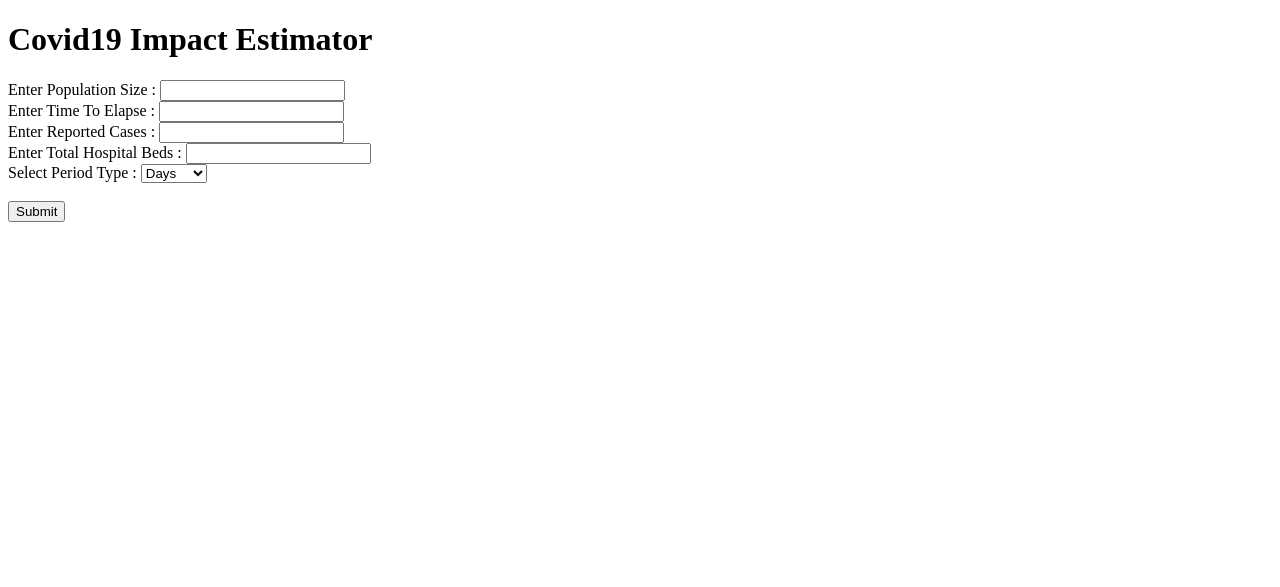
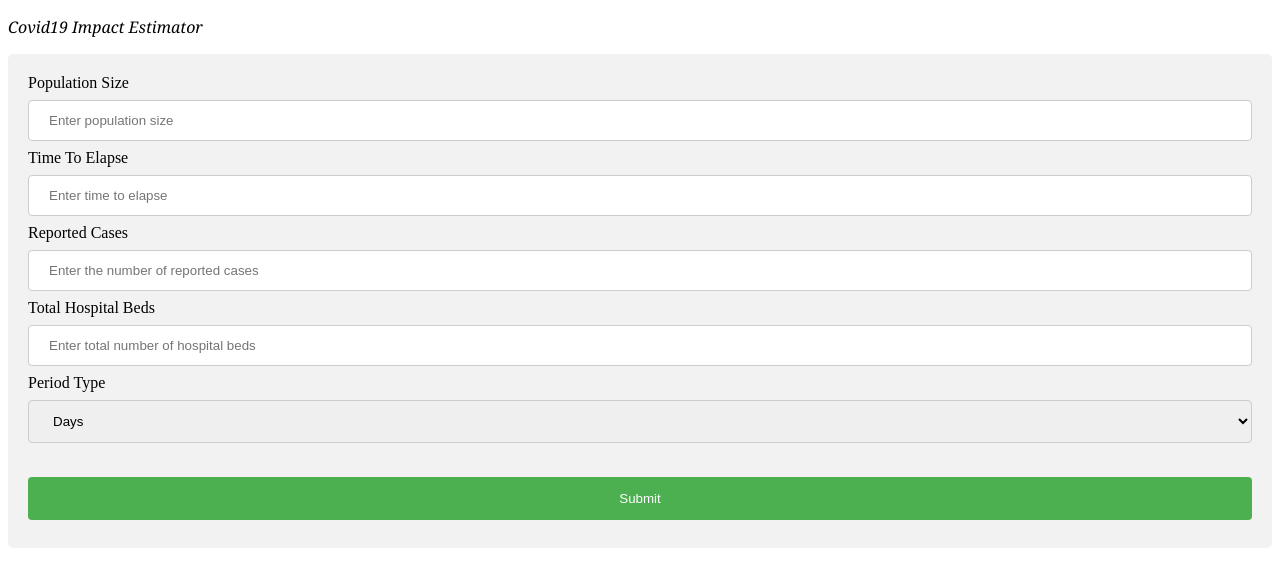
Before and after one commit to Numbrosapien/django_local_library, a Django app: page / in a window 1280 px wide. Shown: the top 587 px of the page. Run offline with Django 3.2, Linux system fonts and the light colour scheme.

Commit message:
'Update'

```diff
--- a/templates/base.html
+++ b/templates/base.html
@@ -2,8 +2,41 @@
 <html lang="en">
 <head>
     <meta charset="UTF-8">
-    <title>Covid19 Estimator</title>
+
+    <title >Covid19 Estimator</title>
 </head>
+<style>
+input[type=text], select {
+  width: 100%;
+  padding: 12px 20px;
+  margin: 8px 0;
+  display: inline-block;
+  border: 1px solid #ccc;
+  border-radius: 4px;
+  box-sizing: border-box;
+}
+
+input[type=submit] {
+  width: 100%;
+  background-color: #4CAF50;
+  color: white;
+  padding: 14px 20px;
+  margin: 8px 0;
+  border: none;
+  border-radius: 4px;
+  cursor: pointer;
+}
+
+input[type=submit]:hover {
+  background-color: #45a049;
+}
+
+div {
+  border-radius: 5px;
+  background-color: #f2f2f2;
+  padding: 20px;
+}
+</style>
 <body>
     {% block content%}
 
--- a/templates/home.html
+++ b/templates/home.html
@@ -1,18 +1,22 @@
 {% extends 'base.html' %}
 
 {% block content %}
-<h1>Covid19 Impact Estimator</h1>
+<p style = "font-family:georgia,garamond,serif;font-size:16px;font-style:italic;">
+    Covid19 Impact Estimator
+</p>
 
-<form action="estimate">
-    <label for="data-population">Enter Population Size : </label>
-    <input type="text" name="data-population" id="data-population"><br>
-    <label for="data-time-to-elapse">Enter Time To Elapse : </label>
-    <input type="text" name="data-time-to-elapse" id="data-time-to-elapse"><br>
-    <label for="data-reported-cases">Enter Reported Cases : </label>
-    <input type="text" name="data-reported-cases" id="data-reported-cases"><br>
-    <label for="data-total-hospital-beds">Enter Total Hospital Beds : </label>
-    <input type="text" name="data-total-hospital-beds" id="data-total-hospital-beds"><br>
-    <label for="data-period-type">Select Period Type : </label>
+
+<div>
+  <form action="estimate">
+    <label for="data-population">Population Size </label>
+    <input type="text" name="data-population" id="data-population" placeholder="Enter population size"><br>
+    <label for="data-time-to-elapse">Time To Elapse </label>
+    <input type="text" name="data-time-to-elapse" id="data-time-to-elapse" placeholder="Enter time to elapse"><br>
+    <label for="data-reported-cases">Reported Cases </label>
+    <input type="text" name="data-reported-cases" id="data-reported-cases" placeholder="Enter the number of reported cases"><br>
+    <label for="data-total-hospital-beds">Total Hospital Beds </label>
+    <input type="text" name="data-total-hospital-beds" id="data-total-hospital-beds" placeholder="Enter total number of hospital beds"><br>
+    <label for="data-period-type">Period Type </label>
     <select name="data-period-type" id="data-period-type">
         <option value="days">Days</option>
         <option value="weeks">Weeks</option>
@@ -20,5 +24,7 @@
     </select><br>
     <br>
     <input type="submit" name="data-go-estimate">
+
 </form>
+</div>
 {% endblock %}
```
Also changed, not shown: templates/results.html (+6 -1 lines).
